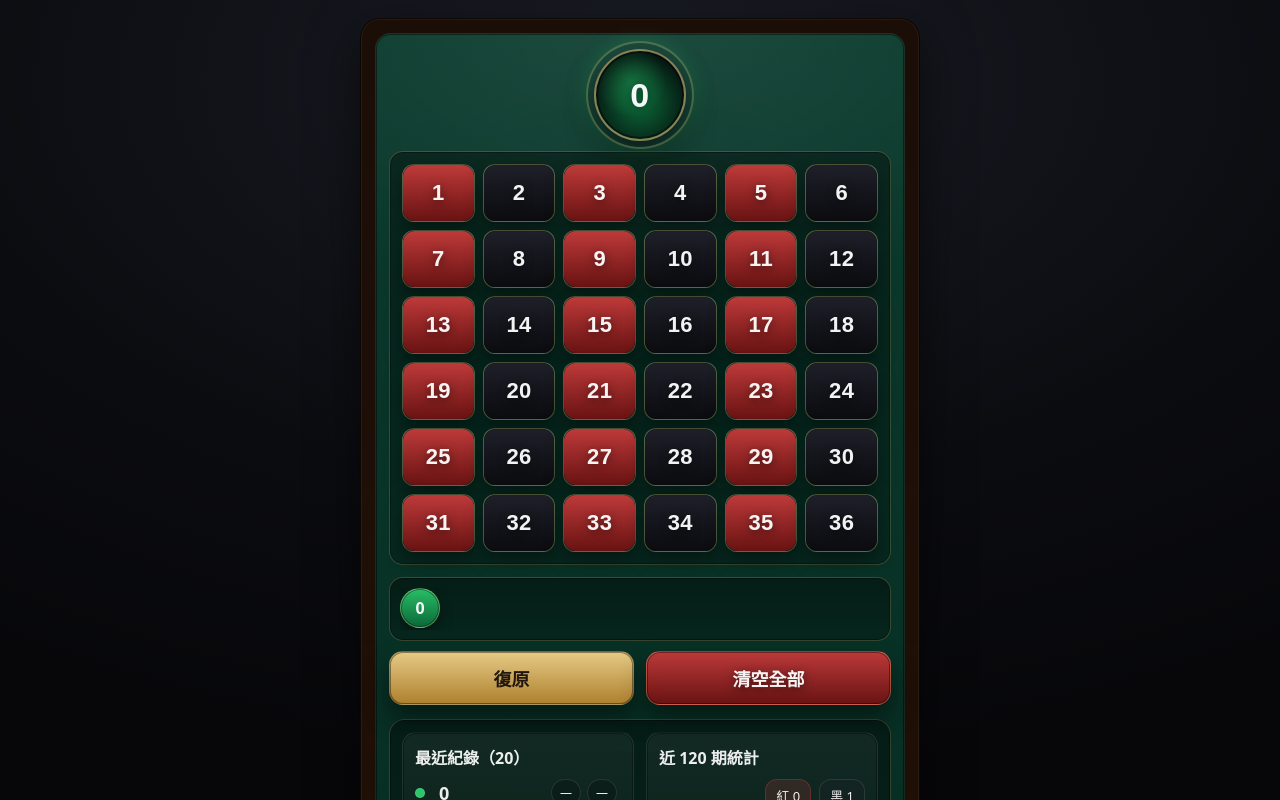
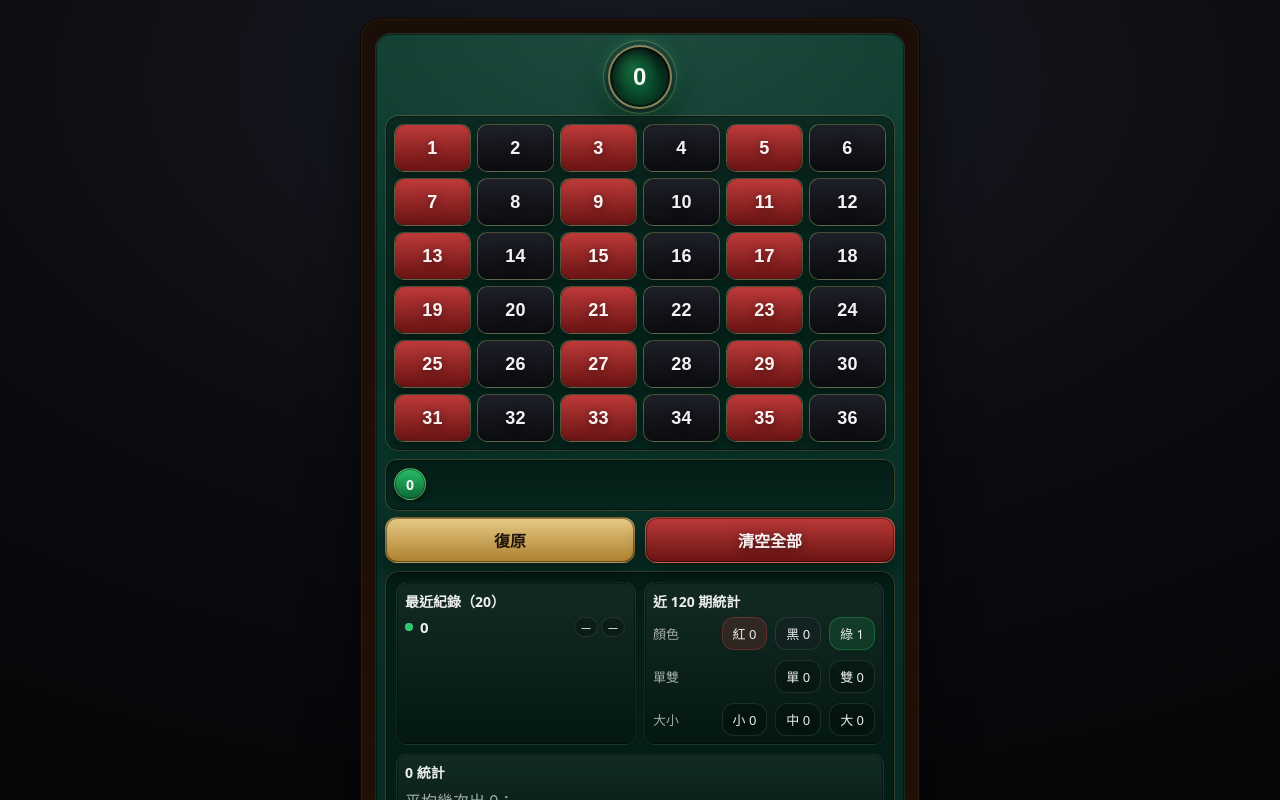
Before and after one commit to aley0221-cpu/langlive-roulette-pwa, a React (Vite) app: page / in a window 1280 px wide. Both pictures are taken after a click on the button "record 0". Shown: the top 800 px of the page. Built offline with nearby package versions, Linux system fonts and the light colour scheme.

Commit message:
Fix 0 statistics, shrink all elements for single-page layout: smaller 0 button, number buttons, balls, and recent records (8-9 items visible)

```diff
--- a/src/App.css
+++ b/src/App.css
@@ -55,7 +55,7 @@ body{
 
 .felt{
   border-radius:16px;
-  padding:14px 14px 18px;
+  padding:10px 10px 12px; /* 縮小內距 */
   background:
     radial-gradient(900px 500px at 50% 0%, rgba(255,255,255,.08) 0%, rgba(255,255,255,0) 55%),
     linear-gradient(180deg, var(--felt1), var(--felt2));
@@ -65,11 +65,11 @@ body{
   position:relative;
 }
 
-/* 上方大 0 */
+/* 上方 0（縮小版） */
 .zeroHeroWrap{
   display:flex;
   justify-content:center;
-  margin: 2px 0 10px;
+  margin: 2px 0 6px;
 }
 
 .zeroHeroBtn{
@@ -87,6 +87,11 @@ body{
   transition: transform .06s ease, filter .12s ease;
 }
 
+.zeroHeroBtn.small{
+  width: 64px;
+  height: 64px;
+}
+
 .zeroHeroBtn:active{ transform: translateY(1px) scale(.99); }
 .zeroHeroBtn.isHot{ filter: brightness(1.12); }
 
@@ -97,6 +102,13 @@ body{
   box-shadow:
     0 0 0 2px rgba(242,211,138,.22),
     0 0 22px rgba(43,198,107,.28);
+}
+
+.zeroHeroBtn.small .zeroHeroRing{
+  inset:-6px;
+  box-shadow:
+    0 0 0 1px rgba(242,211,138,.22),
+    0 0 16px rgba(43,198,107,.28);
 }
 
 .zeroHeroNum{
@@ -112,10 +124,14 @@ body{
   text-shadow: 0 2px 10px rgba(0,0,0,.55);
 }
 
+.zeroHeroBtn.small .zeroHeroNum{
+  font-size: 24px;
+}
+
 /* 數字格區塊 */
 .gridCard{
   border-radius:14px;
-  padding: 12px;
+  padding: 8px;
   background: linear-gradient(180deg, rgba(0,0,0,.35), rgba(0,0,0,.18));
   border: 1px solid rgba(242,211,138,.22);
   box-shadow: inset 0 0 0 1px rgba(0,0,0,.35);
@@ -125,17 +141,17 @@ body{
 .numberGrid{
   display:grid;
   grid-template-columns: repeat(6, minmax(0, 1fr));
-  gap: 8px;  /* 手指間距 */
+  gap: 6px;  /* 縮小間距 */
 }
 
-/* 按鈕：做成「賭桌格」 */
+/* 按鈕：做成「賭桌格」（縮小版） */
 .numBtn{
-  height: 58px; /* 好按：>=48px */
-  border-radius: 12px;
+  height: 48px; /* 縮小 */
+  border-radius: 10px;
   border: 1px solid rgba(242,211,138,.28);
   background: linear-gradient(180deg, rgba(255,255,255,.10), rgba(0,0,0,.25));
   box-shadow:
-    0 10px 18px rgba(0,0,0,.38),
+    0 8px 14px rgba(0,0,0,.38),
     inset 0 0 0 1px rgba(0,0,0,.45);
   padding: 0; /* 讓點擊區一致 */
   cursor:pointer;
@@ -153,11 +169,11 @@ body{
   height:100%;
   width:100%;
   font-weight: 900;
-  font-size: 22px;
+  font-size: 18px; /* 縮小字體 */
   letter-spacing: .3px;
   color: rgba(255,255,255,.95);
   text-shadow: 0 2px 10px rgba(0,0,0,.55);
-  border-radius: 12px;
+  border-radius: 10px;
 }
 
 /* 紅黑底 */
@@ -168,11 +184,11 @@ body{
   background: linear-gradient(180deg, rgba(30,30,40,.95), rgba(11,11,15,.98));
 }
 
-/* 圓球列 */
+/* 圓球列（縮小版） */
 .ballsBar{
-  margin: 12px 0 10px;
-  border-radius: 14px;
-  padding: 10px 10px;
+  margin: 8px 0 6px;
+  border-radius: 12px;
+  padding: 8px;
   background: linear-gradient(180deg, rgba(0,0,0,.42), rgba(0,0,0,.22));
   border: 1px solid rgba(242,211,138,.22);
   box-shadow: inset 0 0 0 1px rgba(0,0,0,.35);
@@ -181,58 +197,58 @@ body{
 .ballsTrack{
   display:flex;
   align-items:center;
-  gap: 8px;
+  gap: 6px;
   overflow-x:auto;
   padding-bottom: 2px;
 }
 
-.ballsTrack::-webkit-scrollbar{ height:6px; }
+.ballsTrack::-webkit-scrollbar{ height:4px; }
 .ballsTrack::-webkit-scrollbar-thumb{ background: rgba(255,255,255,.14); border-radius: 999px; }
 
 .ballsEmpty{
   color: var(--muted);
-  font-size: 14px;
-  padding: 6px 4px;
+  font-size: 12px;
+  padding: 4px 2px;
 }
 
 .ball{
   flex: 0 0 auto;
-  width: 40px;
-  height: 40px;
+  width: 32px; /* 縮小 */
+  height: 32px; /* 縮小 */
   border-radius: 999px;
   display:flex;
   align-items:center;
   justify-content:center;
   font-weight: 900;
-  font-size: 16px;
+  font-size: 14px; /* 縮小字體 */
   color: rgba(255,255,255,.95);
   border: 1px solid rgba(242,211,138,.28);
-  box-shadow: 0 8px 14px rgba(0,0,0,.35), inset 0 0 0 1px rgba(0,0,0,.4);
+  box-shadow: 0 6px 10px rgba(0,0,0,.35), inset 0 0 0 1px rgba(0,0,0,.4);
 }
 
 .ball.red{ background: linear-gradient(180deg, rgba(198,58,58,.95), rgba(110,18,18,.95)); }
 .ball.black{ background: linear-gradient(180deg, rgba(30,30,40,.95), rgba(11,11,15,.98)); }
 .ball.green{ background: linear-gradient(180deg, rgba(43,198,107,.95), rgba(11,106,58,.98)); }
 
-/* 功能鍵 */
+/* 功能鍵（縮小版） */
 .actionsRow{
   display:flex;
-  gap: 12px;
+  gap: 10px;
   justify-content:center;
-  margin: 8px 0 14px;
+  margin: 6px 0 8px;
 }
 
 .actionBtn{
   flex: 1 1 0;
-  height: 54px;
-  border-radius: 14px;
+  height: 46px; /* 縮小 */
+  border-radius: 12px;
   border: 1px solid rgba(242,211,138,.25);
   font-weight: 900;
-  font-size: 18px;
+  font-size: 16px; /* 縮小字體 */
   color: rgba(255,255,255,.95);
   text-shadow: 0 2px 10px rgba(0,0,0,.55);
   cursor:pointer;
-  box-shadow: 0 14px 26px rgba(0,0,0,.45), inset 0 0 0 1px rgba(0,0,0,.4);
+  box-shadow: 0 10px 20px rgba(0,0,0,.45), inset 0 0 0 1px rgba(0,0,0,.4);
   transition: transform .06s ease, filter .12s ease, opacity .12s ease;
 }
 
@@ -250,11 +266,11 @@ body{
   background: linear-gradient(180deg, rgba(198,58,58,.95), rgba(110,18,18,.95));
 }
 
-/* 統計區 */
+/* 統計區（縮小版） */
 .statsWrap{
-  margin-top: 10px;
-  border-radius: 16px;
-  padding: 12px;
+  margin-top: 6px;
+  border-radius: 14px;
+  padding: 10px;
   background: linear-gradient(180deg, rgba(0,0,0,.38), rgba(0,0,0,.20));
   border: 1px solid rgba(242,211,138,.20);
   box-shadow: inset 0 0 0 1px rgba(0,0,0,.35);
@@ -263,12 +279,12 @@ body{
 .statsGrid{
   display:grid;
   grid-template-columns: 1fr 1fr;
-  gap: 12px;
+  gap: 8px; /* 縮小間距 */
 }
 
 .panel{
-  border-radius: 14px;
-  padding: 12px;
+  border-radius: 12px;
+  padding: 8px; /* 縮小內距 */
   background: linear-gradient(180deg, rgba(255,255,255,.06), rgba(0,0,0,.20));
   border: 1px solid rgba(255,255,255,.06);
   box-shadow: inset 0 0 0 1px rgba(0,0,0,.35);
@@ -276,8 +292,8 @@ body{
 
 .panelTitle{
   font-weight: 900;
-  font-size: 16px;
-  margin-bottom: 10px;
+  font-size: 14px; /* 縮小字體 */
+  margin-bottom: 6px; /* 縮小間距 */
   color: rgba(255,255,255,.92);
 }
 
@@ -289,17 +305,26 @@ body{
 .recentList{
   display:flex;
   flex-direction:column;
-  gap: 8px;
-  max-height: 240px;
+  gap: 4px; /* 縮小間距 */
+  max-height: 180px; /* 縮小高度以適配單頁 */
   overflow:auto;
-  padding-right: 4px;
+  padding-right: 2px;
+}
+
+.recentList.compact{
+  max-height: 160px; /* 更緊湊 */
 }
 
 .recentRow{
   display:grid;
-  grid-template-columns: 14px 42px 1fr;
+  grid-template-columns: 12px 36px 1fr; /* 縮小列寬 */
   align-items:center;
-  gap: 10px;
+  gap: 6px; /* 縮小間距 */
+}
+
+.recentRow.compact{
+  grid-template-columns: 10px 32px 1fr; /* 更緊湊 */
+  gap: 5px;
 }
 
 .dot{
@@ -307,6 +332,10 @@ body{
   height: 10px;
   border-radius: 999px;
   border: 1px solid rgba(255,255,255,.12);
+}
+.dot.small{
+  width: 8px;
+  height: 8px;
 }
 .dot.red{ background: var(--redHi); }
 .dot.black{ background: #2b2b3a; }
@@ -317,10 +346,18 @@ body{
   font-size: 18px;
 }
 
+.recentNum.small{
+  font-size: 15px; /* 縮小字體 */
+}
+
 .recentMeta{
   display:flex;
-  gap: 6px;
+  gap: 4px; /* 縮小間距 */
   justify-content:flex-end;
+}
+
+.recentMeta.compact{
+  gap: 3px;
 }
 
 .pill{
@@ -329,6 +366,11 @@ body{
   font-size: 12px;
   border: 1px solid rgba(255,255,255,.10);
   background: rgba(0,0,0,.22);
+}
+
+.pill.small{
+  padding: 2px 6px; /* 縮小內距 */
+  font-size: 10px; /* 縮小字體 */
 }
 
 .kv{ display:flex; flex-direction:column; gap: 10px; }
--- a/src/App.tsx
+++ b/src/App.tsx
@@ -40,32 +40,60 @@ export default function App() {
   const undo = () => setRecords((prev) => prev.slice(1));
   const clearAll = () => setRecords([]);
 
-  // 圓球：最近 15 顆（你說上方「賭桌最近記錄」不要，這裡就是唯一顯示）
-  const balls = records.slice(0, 15);
+  // 圓球：最近 8-9 顆（縮小以顯示更多）
+  const balls = records.slice(0, 9);
 
-  // 下方「最近紀錄(20)」
+  // 下方「最近紀錄(20)」- 只顯示前 8-9 個以適配單頁
   const recent20 = records.slice(0, 20);
+  const recentDisplay = records.slice(0, 9); // 只顯示前 9 個
 
-  // 這裡先給「近 120」的版面用假資料（之後你接統計邏輯再替換）
-  const mock120 = {
-    red: clamp(Math.floor(recent20.length * 0.5), 0, 120),
-    black: clamp(recent20.length - Math.floor(recent20.length * 0.5), 0, 120),
-    green: recent20.filter((n) => n === 0).length,
-    odd: clamp(Math.floor(recent20.length * 0.52), 0, 120),
-    even: clamp(recent20.length - Math.floor(recent20.length * 0.52), 0, 120),
-    small: clamp(Math.floor(recent20.length * 0.33), 0, 120),
-    mid: clamp(Math.floor(recent20.length * 0.33), 0, 120),
-    big: clamp(recent20.length - Math.floor(recent20.length * 0.66), 0, 120),
-  };
+  // 計算真正的統計（近 120 期，但用實際資料）
+  const last120 = records.slice(0, 120);
+  const stats120 = useMemo(() => {
+    const red = last120.filter((n) => numberColor(n) === "red").length;
+    const black = last120.filter((n) => numberColor(n) === "black").length;
+    const green = last120.filter((n) => n === 0).length;
+    const odd = last120.filter((n) => n !== 0 && n % 2 === 1).length;
+    const even = last120.filter((n) => n !== 0 && n % 2 === 0).length;
+    const small = last120.filter((n) => n >= 1 && n <= 12).length;
+    const mid = last120.filter((n) => n >= 13 && n <= 24).length;
+    const big = last120.filter((n) => n >= 25 && n <= 36).length;
+    return { red, black, green, odd, even, small, mid, big };
+  }, [last120]);
+
+  // 計算 0 統計
+  const zeroStats = useMemo(() => {
+    const zeroIndices: number[] = [];
+    for (let i = 0; i < records.length; i++) {
+      if (records[i] === 0) zeroIndices.push(i);
+    }
+
+    const miss = zeroIndices.length === 0 ? records.length : zeroIndices[0];
+
+    let avgGap: number | null = null;
+    if (zeroIndices.length >= 2) {
+      let sum = 0;
+      for (let i = 0; i < zeroIndices.length - 1; i++) {
+        sum += zeroIndices[i + 1] - zeroIndices[i];
+      }
+      avgGap = sum / (zeroIndices.length - 1);
+    }
+
+    return {
+      miss,
+      avgGap: avgGap === null ? null : Math.round(avgGap),
+      zeroCount: zeroIndices.length,
+    };
+  }, [records]);
 
   return (
     <div className="page">
       <div className="tableFrame">
         <div className="felt">
-          {/* 上方大 0（主角） */}
+          {/* 上方 0（縮小版） */}
           <div className="zeroHeroWrap">
             <button
-              className={`zeroHeroBtn ${lastClicked === 0 ? "isHot" : ""}`}
+              className={`zeroHeroBtn small ${lastClicked === 0 ? "isHot" : ""}`}
               onClick={() => addRecord(0)}
               aria-label="record 0"
             >
@@ -127,17 +155,17 @@ export default function App() {
             <div className="statsGrid">
               <div className="panel">
                 <div className="panelTitle">最近紀錄（20）</div>
-                <div className="recentList">
-                  {recent20.length === 0 ? (
+                <div className="recentList compact">
+                  {recentDisplay.length === 0 ? (
                     <div className="muted">—</div>
                   ) : (
-                    recent20.map((n, idx) => (
-                      <div key={`${n}-${idx}`} className="recentRow">
-                        <div className={`dot ${numberColor(n)}`} />
-                        <div className="recentNum">{n}</div>
-                        <div className="recentMeta">
-                          <span className="pill">{oddEvenTag(n)}</span>
-                          <span className="pill">{sizeTag(n)}</span>
+                    recentDisplay.map((n, idx) => (
+                      <div key={`${n}-${idx}`} className="recentRow compact">
+                        <div className={`dot small ${numberColor(n)}`} />
+                        <div className="recentNum small">{n}</div>
+                        <div className="recentMeta compact">
+                          <span className="pill small">{oddEvenTag(n)}</span>
+                          <span className="pill small">{sizeTag(n)}</span>
                         </div>
                       </div>
                     ))
@@ -152,26 +180,26 @@ export default function App() {
                   <div className="kvRow">
                     <div className="kvKey">顏色</div>
                     <div className="kvVal">
-                      <span className="chip red">紅 {mock120.red}</span>
-                      <span className="chip black">黑 {mock120.black}</span>
-                      <span className="chip green">綠 {mock120.green}</span>
+                      <span className="chip red">紅 {stats120.red}</span>
+                      <span className="chip black">黑 {stats120.black}</span>
+                      <span className="chip green">綠 {stats120.green}</span>
                     </div>
                   </div>
 
                   <div className="kvRow">
                     <div className="kvKey">單雙</div>
                     <div className="kvVal">
-                      <span className="chip">單 {mock120.odd}</span>
-                      <span className="chip">雙 {mock120.even}</span>
+                      <span className="chip">單 {stats120.odd}</span>
+                      <span className="chip">雙 {stats120.even}</span>
                     </div>
                   </div>
 
                   <div className="kvRow">
                     <div className="kvKey">大小</div>
                     <div className="kvVal">
-                      <span className="chip">小 {mock120.small}</span>
-                      <span className="chip">中 {mock120.mid}</span>
-                      <span className="chip">大 {mock120.big}</span>
+                      <span className="chip">小 {stats120.small}</span>
+                      <span className="chip">中 {stats120.mid}</span>
+                      <span className="chip">大 {stats120.big}</span>
                     </div>
                   </div>
                 </div>
@@ -182,11 +210,11 @@ export default function App() {
                 <div className="zeroStats">
                   <div className="zeroStatLine">
                     <span className="muted">平均幾次出 0：</span>
-                    <span className="strong">—</span>
+                    <span className="strong">{zeroStats.avgGap === null ? "—" : `${zeroStats.avgGap} 次`}</span>
                   </div>
                   <div className="zeroStatLine">
                     <span className="muted">目前已連續沒出 0：</span>
-                    <span className="strong">—</span>
+                    <span className="strong">{zeroStats.miss}</span>
                     <span className="muted">期</span>
                   </div>
                 </div>
```
